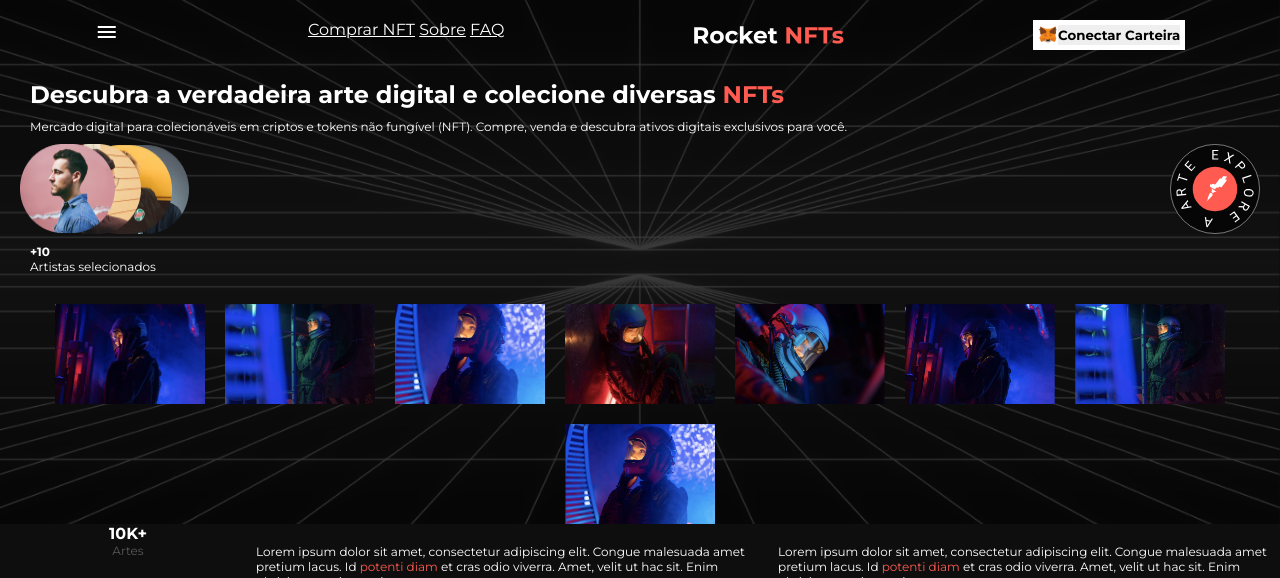
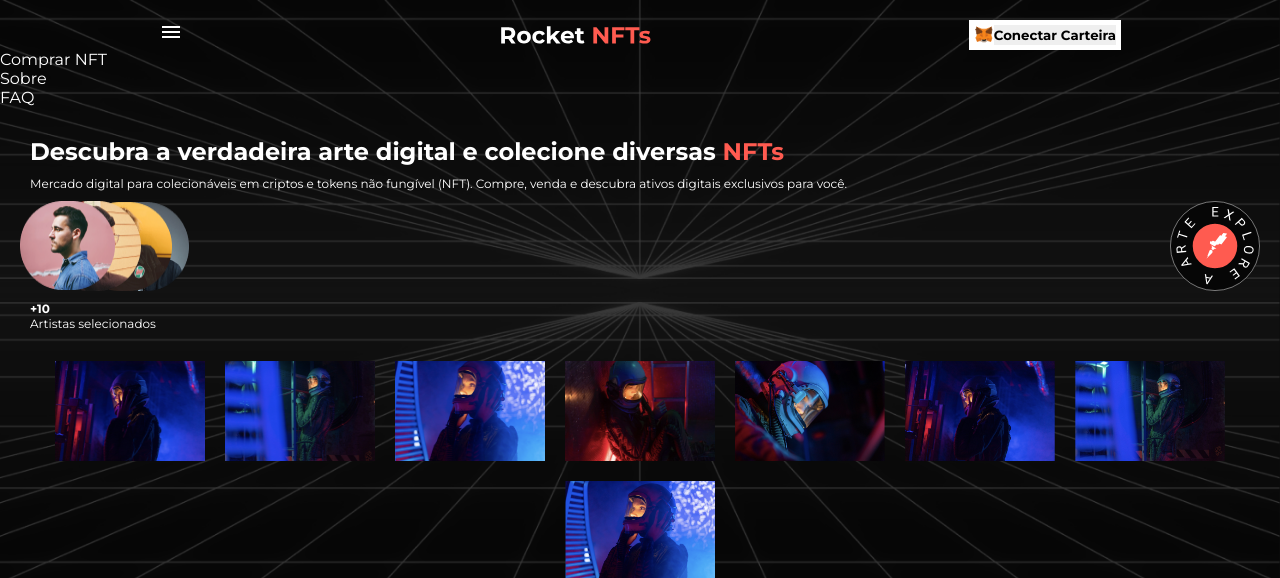
Before and after one commit to Mattheus910/nft, a plain HTML site: page index.html in a window 1280 px wide. Both pictures are taken after a click on the element "menu". Shown: the top 578 px of the page. Drawn offline with nearby package versions, Linux system fonts and the light colour scheme.

Commit message:
ajuste no script

```diff
--- a/estilos/style.css
+++ b/estilos/style.css
@@ -40,6 +40,7 @@ main {
 header {
     display: flex;
     justify-content: space-around;
+    height: 30px;
 }
 
 .fox {
@@ -68,6 +69,10 @@ header > picture > img {
 
 menu {
     display: none;
+}
+
+#itens > a {
+    text-decoration: none;
 }
 
 #main1{
--- a/index.html
+++ b/index.html
@@ -20,11 +20,7 @@
                 menu
             </span>
 
-            <menu id="itens">
-                <a href="#">Comprar NFT</a>
-                <a href="#">Sobre</a>
-                <a href="#">FAQ</a>
-            </menu>
+
 
             <picture>
                 <img src="imagens/Rocket NFTs.svg" alt="">
@@ -35,6 +31,12 @@
                 <input type="submit" value="Conectar Carteira">
             </article>
         </header>
+
+        <menu id="itens">
+            <a href="#">Comprar NFT</a>
+            <a href="#">Sobre</a>
+            <a href="#">FAQ</a>
+        </menu>
 
         <section id="main1">
             <h1>
@@ -294,10 +296,11 @@
     <script>
 
         function clickMenu() {
-            if (itens.style.display == 'block') {
+            if (itens.style.display == 'flex') {
                 itens.style.display = 'none'
             } else {
-                itens.style.display = 'block'
+                itens.style.display = 'flex'
+                itens.style.flexDirection = 'column';
             }
         }
     </script>
```
